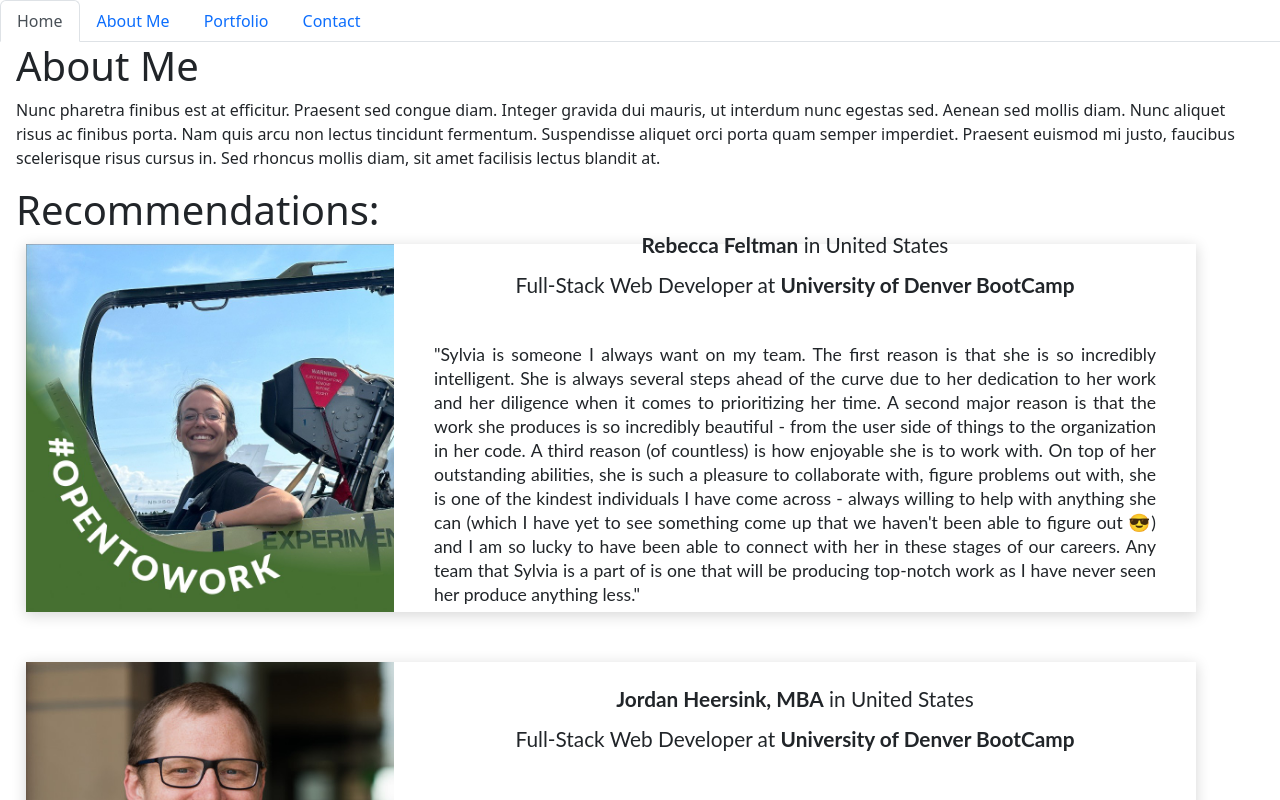
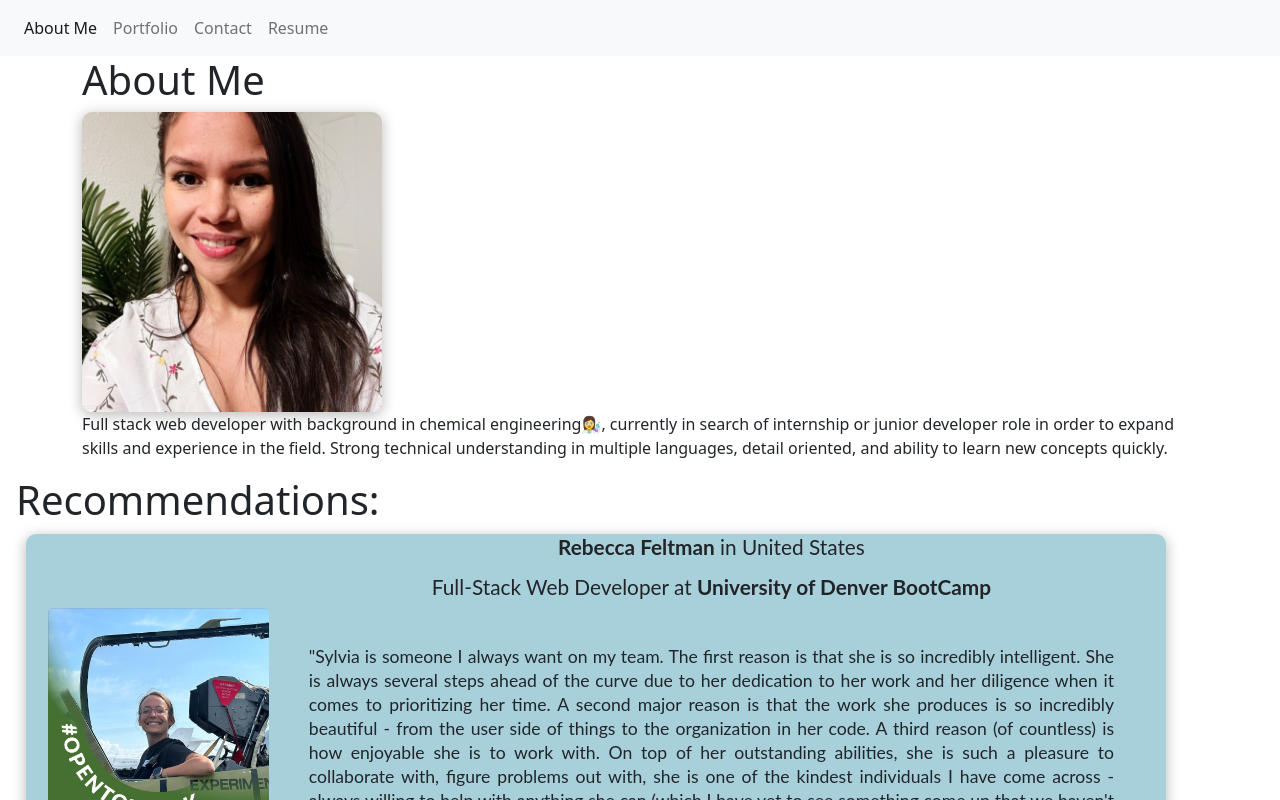
Before and after one commit to NathaliaReyes/personal-portfolio, a React (Vite) app in the folder personal-portfolio/: page / in a window 1280 px wide. Shown: the top 800 px of the page. Built offline with nearby package versions, Linux system fonts and the light colour scheme.

Commit message:
Debugging navbar

```diff
--- a/personal-portfolio/src/components/NavTabs.jsx
+++ b/personal-portfolio/src/components/NavTabs.jsx
@@ -6,22 +6,24 @@ function NavTabs() {
   const currentPage = useLocation().pathname;
 
   return (
-    <ul className="nav nav-tabs">
+    <nav className='navbar navbar-expand-lg navbar-light bg-light'>
+      <a className="navbar-brand" href="#"></a>
+      <button className='navbar-toggler' type='button' data-toggle='collapse' data-target="#navbarSupportedContent" aria-controls="navbarSupportedContent" aria-expanded="false" aria-label="Toggle navigation">
+        <img src="/docs/4.0/assets/brand/bootstrap-solid.svg" width="30" height="30" className="d-inline-block align-top" alt="" />
+          Silvia Reyes
+
+          <span className="navbar-toggler-icon"></span>
+
+      </button>
+
+      <div>
+        <ul className="navbar-nav mr-auto">
           <li className="nav-item">
             <Link
               to="/"
               // This is a conditional (ternary) operator that checks to see if the current page is "Home"
               // If it is, we set the current page to 'nav-link-active', otherwise we set it to 'nav-link'
               className={currentPage === '/' ? 'nav-link active' : 'nav-link'}
-        >
-          Home
-        </Link>
-      </li>
-      <li className="nav-item">
-        <Link
-          to="/About"
-          // Check to see if the currentPage is `About`, and if so we use the active link class from bootstrap. Otherwise, we set it to a normal nav-link
-          className={currentPage === '/About' ? 'nav-link active' : 'nav-link'}
             >
               About Me
             </Link>
@@ -44,7 +46,18 @@ function NavTabs() {
               Contact
             </Link>
           </li>
+          <li className="nav-item">
+            <Link
+              to="/Resume"
+              // Check to see if the currentPage is `Contact`, and if so we use the active link class from bootstrap. Otherwise, we set it to a normal nav-link
+              className={currentPage === '/Resume' ? 'nav-link active' : 'nav-link'}
+            >
+              Resume
+            </Link>
+          </li>
         </ul>
+      </div>
+    </nav>
   );
 }
 
--- a/personal-portfolio/src/components/Recommendation.jsx
+++ b/personal-portfolio/src/components/Recommendation.jsx
@@ -22,7 +22,7 @@ function Recommendation() {
     },
     {
       name: 'Monica S. II',
-      country: 'Sweden',
+      country: 'Argentina',
       image: 'Monica',
       role: 'Senior IT Recruiter',
       company: 'LATAM',
@@ -45,7 +45,7 @@ function Recommendation() {
     }, [props.image]);
 
     return (
-      <div className='testimony-container'>
+      <div className='recommendation-container container'>
         <img className='testimony-image' src={image} alt={`image-${props.image}`} />
         <div className='text-testimony-container'>
           <p className='name-testimony'>
--- a/personal-portfolio/src/pages/About.jsx
+++ b/personal-portfolio/src/pages/About.jsx
@@ -1,17 +1,18 @@
 import Recommendation from "../components/Recommendation";
+import '../stylesheets/About.css';
+import image from '../images/silvia.jpg';
 
 export default function About() {
     return (
         <div>
-            <div>
+            <div className="container">
                 <h1>About Me</h1>
+                <img className="img-silvia" src={image} alt="Image Silvia" />
                 <p>
-                Nunc pharetra finibus est at efficitur. Praesent sed congue diam.
-                Integer gravida dui mauris, ut interdum nunc egestas sed. Aenean sed
-                mollis diam. Nunc aliquet risus ac finibus porta. Nam quis arcu non
-                lectus tincidunt fermentum. Suspendisse aliquet orci porta quam semper
-                imperdiet. Praesent euismod mi justo, faucibus scelerisque risus cursus
-                in. Sed rhoncus mollis diam, sit amet facilisis lectus blandit at.
+                Full stack web developer with background in chemical engineering👩‍🔬,
+                currently in search of internship or junior developer role in order to expand
+                skills and experience in the field. Strong technical understanding in multiple
+                languages, detail oriented, and ability to learn new concepts quickly.
                 </p>
             </div>
             <div>
--- /dev/null
+++ b/personal-portfolio/src/stylesheets/About.css
@@ -0,0 +1,6 @@
+.img-silvia {
+  height: 300px;
+  width: auto;
+  border-radius: 10px;
+  box-shadow: 0 3px 13px 1px rgb(0 0 0 / 25%);
+}
--- a/personal-portfolio/src/stylesheets/Recommendation.css
+++ b/personal-portfolio/src/stylesheets/Recommendation.css
@@ -1,17 +1,20 @@
-.testimony-container {
+.recommendation-container {
     width: 1170px;
     height: 368px;
     margin: 10px 10px 50px;
     display: flex;
     align-items: center;
     justify-content: center;
-    background-color: #fff;
-    box-shadow: 0 3px 13px 1px rgb(0 0 0 / 15%);
+    background-color: #a8d0db;
+    border-radius: 10px;
+    box-shadow: 0 3px 13px 1px rgb(0 0 0 / 25%);
   }
 
   .testimony-image {
-    height: 100%;
+    margin-left: 10px;
+    height: 60%;
     width: auto;
+    border-radius: 5px;
   }
 
   .text-testimony-container {
```
Also changed, not shown: personal-portfolio/src/images/silvia.jpg (added). Lines whose indentation alone changed are shown as unchanged.
